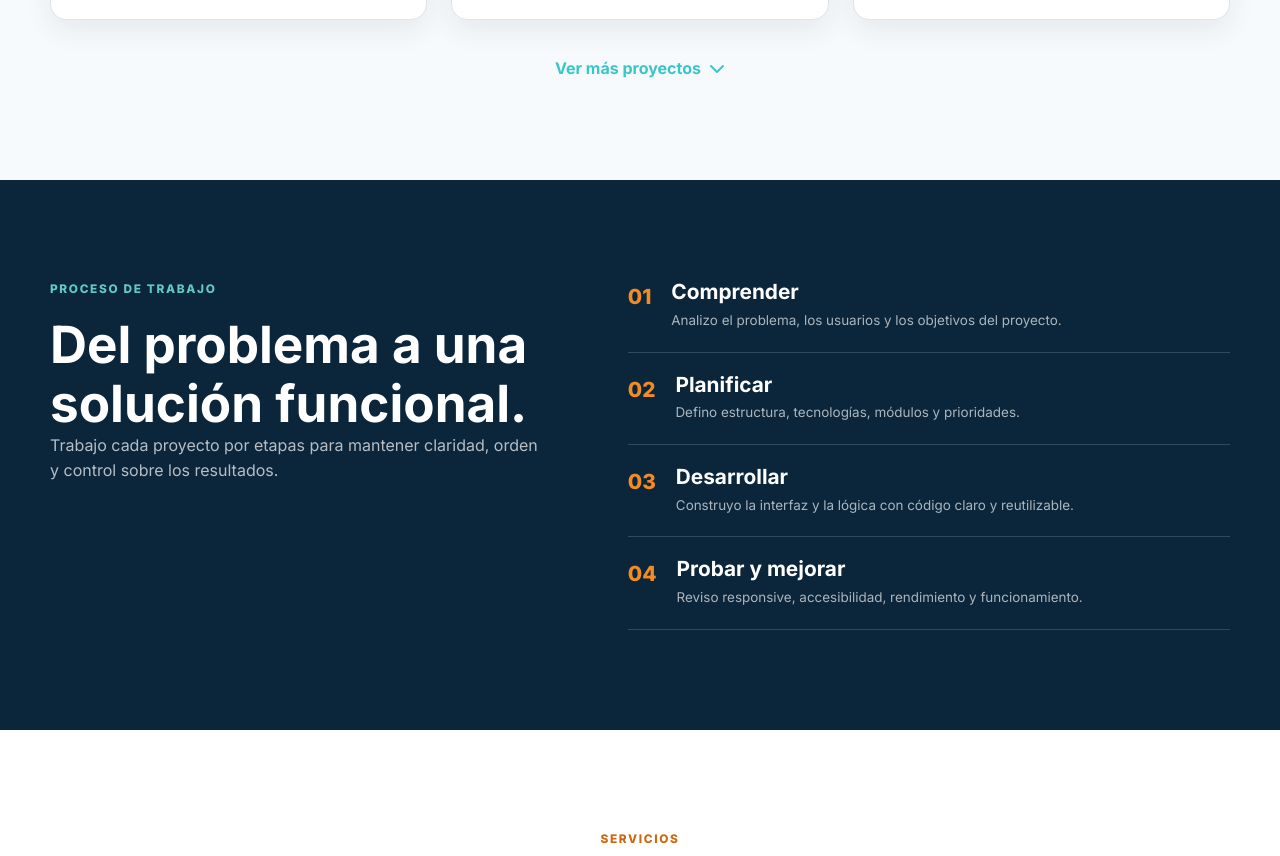
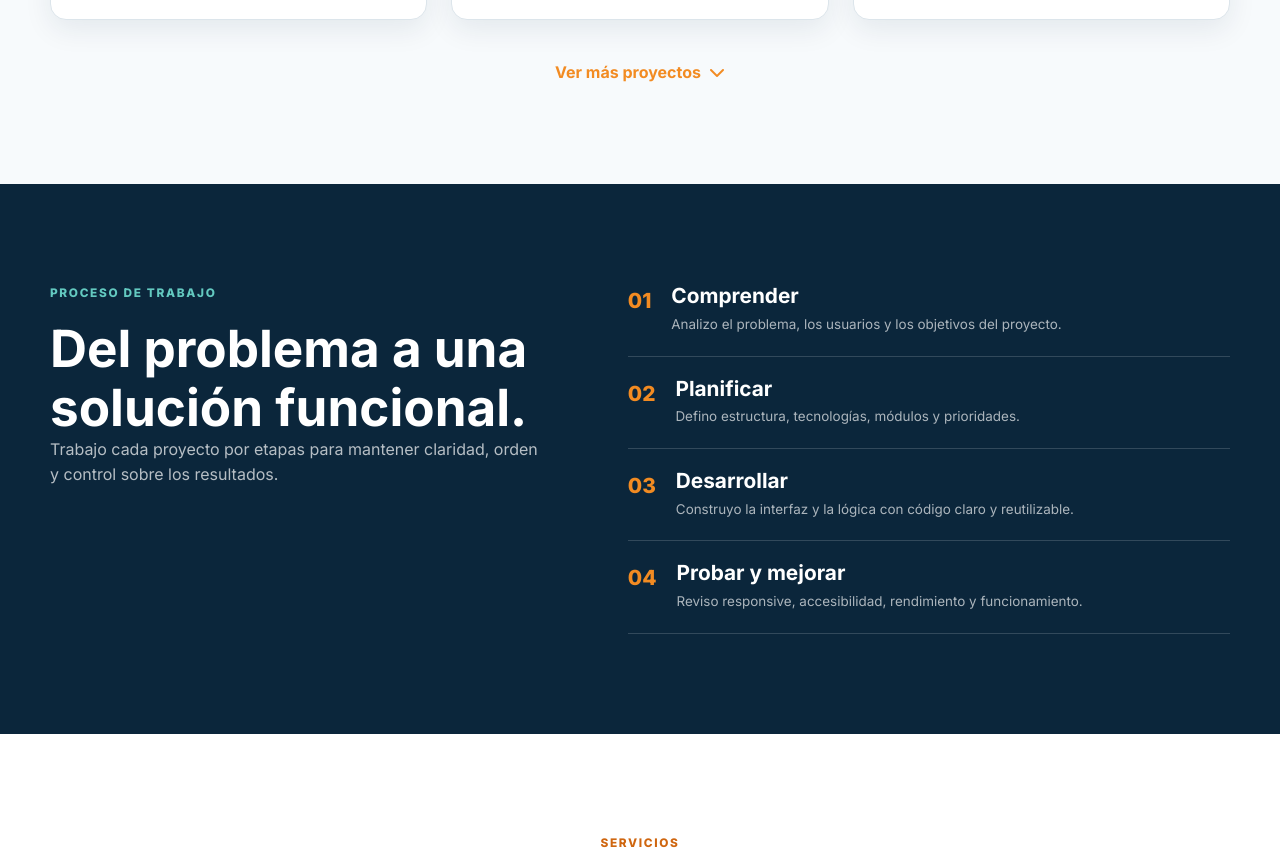
Before and after one commit to lino2411/linodev, a plain HTML site: page index.html in a window 1280 px wide. Shown: the part 2990-3846 px from the top of the page. Drawn offline with Linux system fonts and the light colour scheme.

Commit message:
Actualizando proyectos al portafolio

```diff
--- a/css/styles.css
+++ b/css/styles.css
@@ -430,7 +430,7 @@ body.dark .contenido-proyecto h3 { color: var(--texto); }
 .acciones-proyectos {
   display: flex;
   justify-content: center;
-  margin-top: 2.25rem;
+  margin-top: 2.5rem;
 }
 
 .boton-ver-proyectos {
@@ -442,7 +442,7 @@ body.dark .contenido-proyecto h3 { color: var(--texto); }
   padding: 0;
   border: 0;
   border-radius: 0;
-  color: #39c6c8;
+  color: var(--naranja);
   background: transparent;
   box-shadow: none;
   font-size: 1rem;
@@ -456,7 +456,7 @@ body.dark .contenido-proyecto h3 { color: var(--texto); }
 
 .boton-ver-proyectos:hover,
 .boton-ver-proyectos:focus-visible {
-  color: #f47721;
+  color: var(--turquesa-claro);
   background: transparent;
   border: 0;
   box-shadow: none;
```
